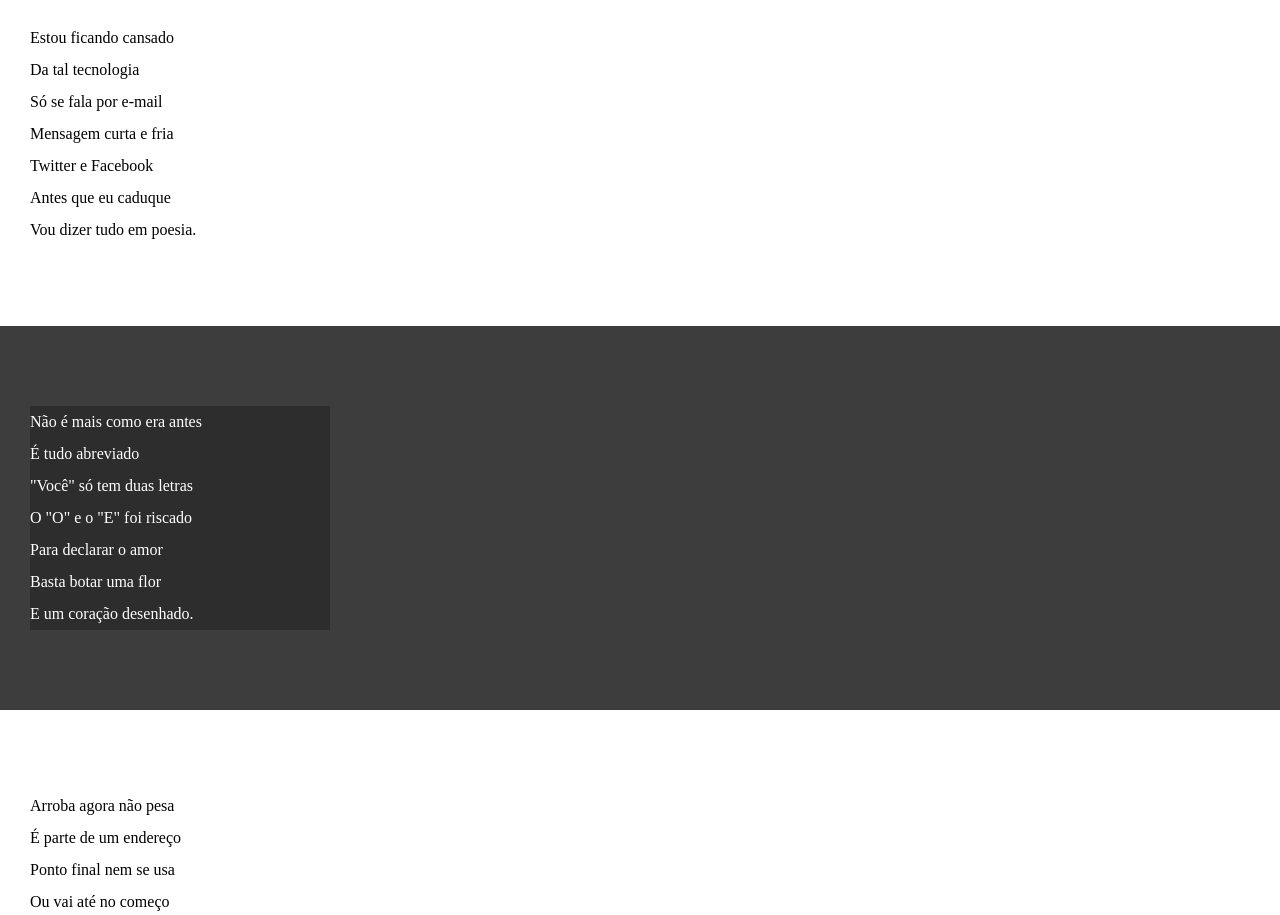
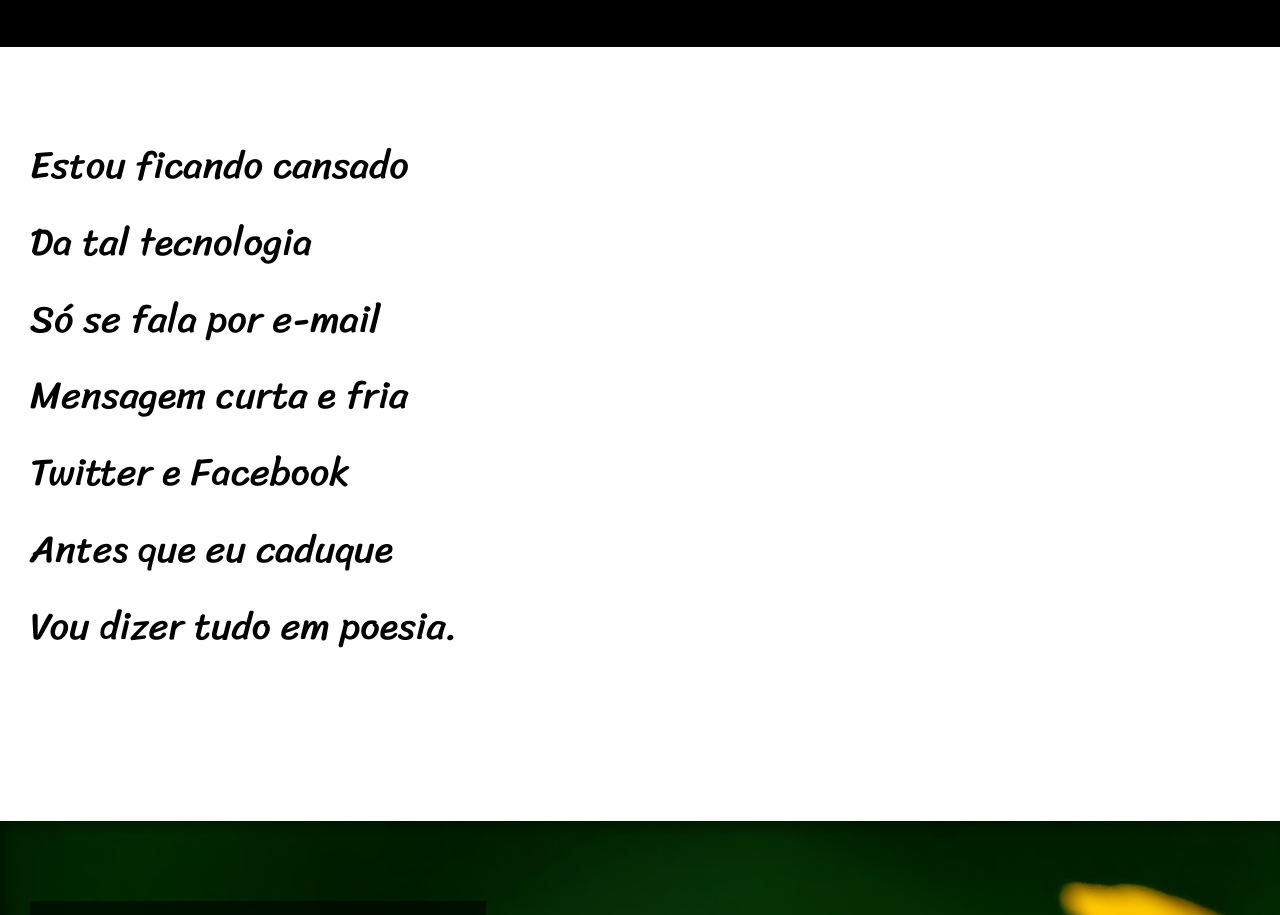
Before and after one commit to MariaClaraRodrigues/projeto-cordel, a plain HTML site: page index.html in a window 1280 px wide. Shown: the part 213-1128 px from the top of the page. Drawn offline with Linux system fonts and the light colour scheme.

Commit message:
Projeto terminado
Terminei de fazer esse projeto

```diff
--- a/assets/css/style.css
+++ b/assets/css/style.css
@@ -1,4 +1,12 @@
 @charset "UTF-8";
+
+@import url('https://fonts.googleapis.com/css2?family=Passion+One:wght@400;700;900&family=Sriracha&display=swap');
+
+:root {
+    --fonte1: Verdana, Geneva, Tahoma, sans-serif;
+    --fonte2: 'Passion One', cursive;
+    --fonte3: 'Sriracha', cursive;
+}
 
 * {
     margin: 0;
@@ -9,6 +17,7 @@
 html, body {
     min-height: 100vh;
     background-color: #a9a9a9;
+    font-family: var(--fonte1);
 }
 
 header {
@@ -20,6 +29,8 @@ header {
 header > h1 {
     padding-top: 50px;
     font-variant-caps: small-caps;
+    font-family: var(--fonte2);
+    font-size: 10vw;
 }
 
 header > p {
@@ -40,7 +51,13 @@ section {
     padding-top: 10vh;
     padding-bottom: 10vh;
     padding-left: 30px;
-    line-height: 2rem;
+    line-height: 2em;
+    font-family: var(--fonte3);
+    font-size: 3vw;
+}
+
+section > p {
+    padding-bottom: 2em;
 }
 
 section.normal {
@@ -50,11 +67,25 @@ section.normal {
 section.imagem {
     background-color: #3d3d3d;
     color: #fff;
+    box-shadow: inset 6px 6px 13px 0px rgba(0, 0, 0, 0.425);
+    background-size: cover;
+    background-attachment: fixed;
 }
 
 section.imagem > p {
-    background-color: rgba(0, 0, 0, 0.267);
-    width: 300px;
+    display: inline-block;
+    padding: 5px;
+    background-color: rgba(0, 0, 0, 0.514);
+    text-shadow: 1px 1px 0px #000;
+}
+
+section#img01 {
+    background-image: url(../img/background001.jpg);
+    background-position: right center;
+}
+
+section#img02 {
+    background-image: url('../img/background002.jpg');
 }
 
 footer {
--- a/index.html
+++ b/index.html
@@ -29,7 +29,7 @@
         </p>
     </section>
 
-    <section class="imagem">
+    <section class="imagem" id="img01">
         <p>
             Não é mais como era antes <br>
             É tudo abreviado <br>
@@ -63,7 +63,7 @@
         </p>
     </section>
 
-    <section class="imagem">
+    <section class="imagem" id="img02">
         <p>
             Tenho saudade das cartas <br>
             Escritas com a própria mão <br>
```
